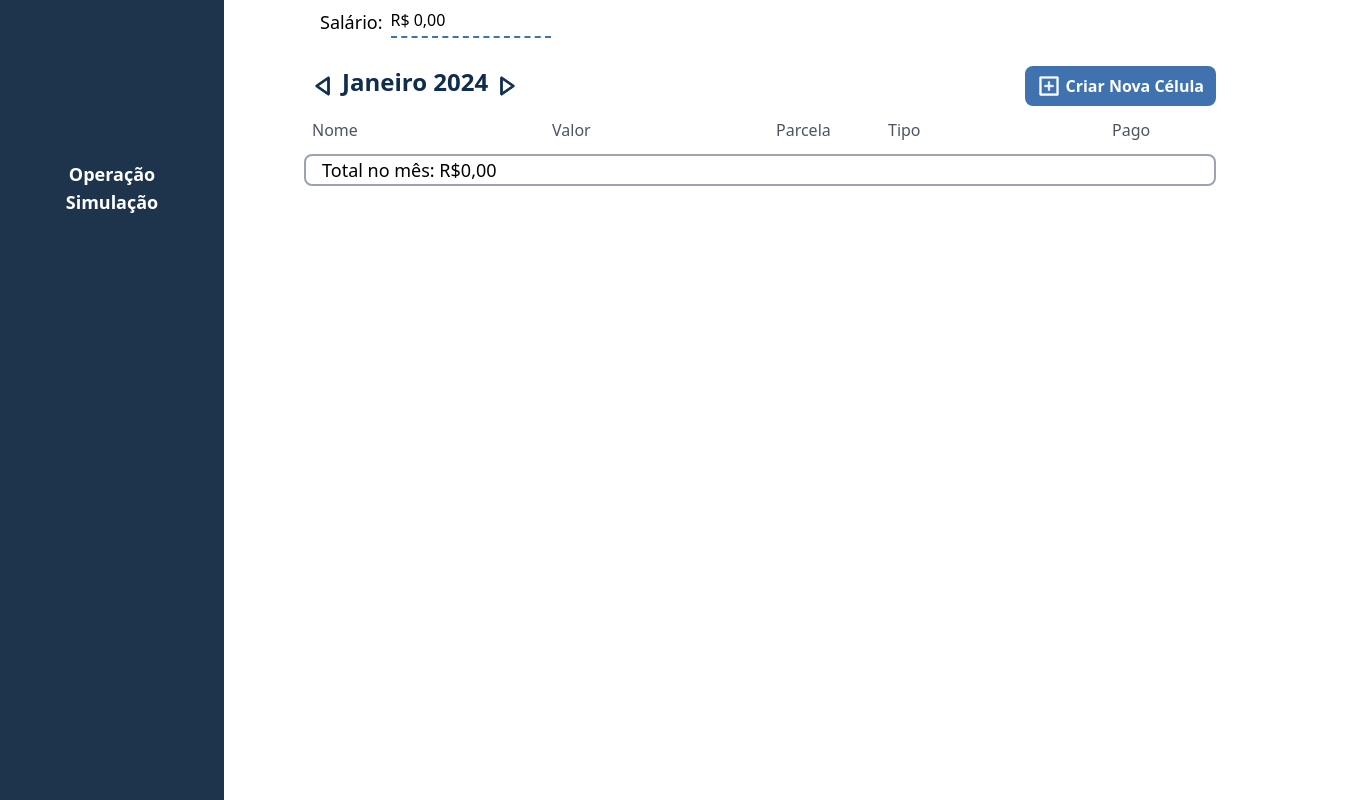
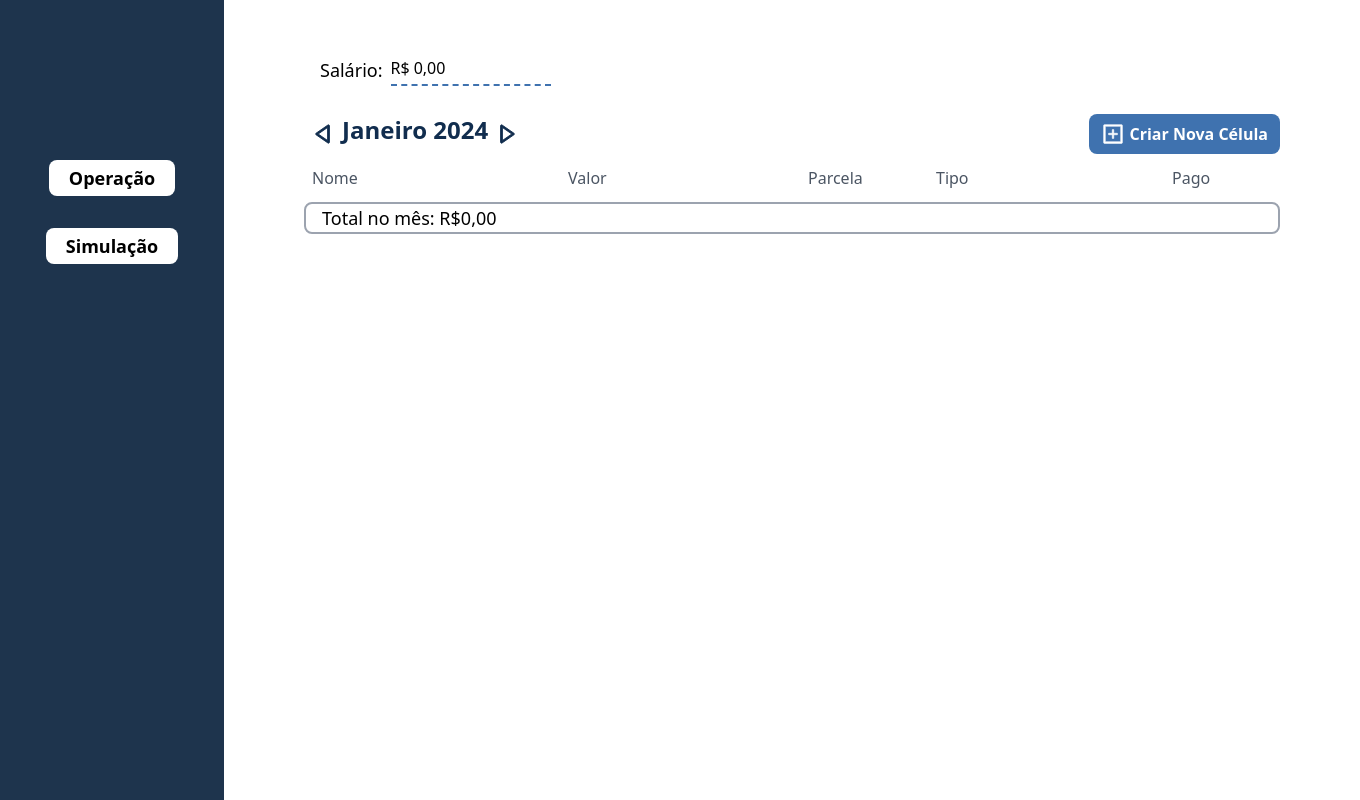
Before and after one commit to guimotab/OrganoTable, a React (Create React App) app: page / in a window 1280 px wide. Shown: the whole page, 1360 px wide, since content can reach past the window. Built offline with nearby package versions, Linux system fonts and the light colour scheme.

Commit message:
finalizando dia 04/08 sem bugs conhecidos

```diff
--- a/src/App.tsx
+++ b/src/App.tsx
@@ -55,7 +55,7 @@ function App() {
     <div className="grid grid-cols-[14rem_auto] h-screen w-screen">
       {/* <button onClick={event => console.log(dayTime(dateCurrent))}>Teste</button> */}
       <Aside />
-      <div className='col-start-2 flex flex-col px-20 gap-5 w-full'>
+      <div className='col-start-2 flex flex-col px-20 pt-12 gap-5 w-full'>
         <InputSalary table={currentTable} tables={tables} dateCurrent={dateCurrent} setTables={setTables} />
         <Table
           table={currentTable}
--- a/src/components/Aside/index.tsx
+++ b/src/components/Aside/index.tsx
@@ -1,9 +1,9 @@
 
 const Aside = () => {
     return (
-        <div className='flex flex-col items-center pt-40 bg-cor-aside'>
-            <button className="font-semibold text-lg text-white">Operação</button>
-            <button className="font-semibold text-lg text-white">Simulação</button>
+        <div className='flex flex-col items-center pt-40 bg-cor-aside gap-8'>
+            <button className="font-semibold text-lg bg-white px-5 py-1 rounded-lg">Operação</button>
+            <button className="font-semibold text-lg bg-white px-5 py-1 rounded-lg">Simulação</button>
         </div>
     )
 }
--- a/src/components/Table/index.tsx
+++ b/src/components/Table/index.tsx
@@ -37,11 +37,6 @@ const Table = ({ table, tables, dateCurrent, setTables, setDateCurrent, onClick
     const [expenseClass, setExpenseClass] = useState(new Expenses())
 
     const [optionsButtons, setOptionsButtons] = useState(false)
-
-
-    // useEffect(() => {
-    //     setExpenseClass(new Expenses())
-    // }, [dateCurrent])
 
     useEffect(() => {
         const arrayPeriods = [] as IPeriodsItens[]
@@ -132,11 +127,11 @@ const Table = ({ table, tables, dateCurrent, setTables, setDateCurrent, onClick
         return salaryFloat
     }
     const titleTr = [
-        { name: "Nome", width: "flex text-gray-600 justify-start w-60 font-medium pl-2" },
-        { name: "Valor", width: "flex text-gray-600 justify-start w-56 font-medium pl-2" },
-        { name: "Parcela", width: "flex text-gray-600 justify-start w-28 font-medium pl-2" },
-        { name: "Tipo", width: "flex text-gray-600 justify-start w-56 font-medium pl-2" },
-        { name: "Pago", width: "flex text-gray-600 justify-start w-24 font-medium pl-2" },
+        { name: "Nome", width: "flex text-gray-600 justify-start w-[16rem] font-medium pl-2" },
+        { name: "Valor", width: "flex text-gray-600 justify-start w-60 font-medium pl-2" },
+        { name: "Parcela", width: "flex text-gray-600 justify-start w-32 font-medium pl-2" },
+        { name: "Tipo", width: "flex text-gray-600 justify-start w-60 font-medium pl-2" },
+        { name: "Pago", width: "flex text-gray-600 justify-start w-24 font-medium pl-1" },
     ]
     return (
         <div className='w-full'>
--- a/src/components/TableCells/index.tsx
+++ b/src/components/TableCells/index.tsx
@@ -106,7 +106,7 @@ const TableCells = ({ name, value, installment, type, paid, id, repeat, optionsB
 
     const editButtons = [
         {
-            classDiv: "flex justify-center w-60 border-gray-300 border-r-2",
+            classDiv: "flex justify-center w-[16rem] border-gray-300 border-r-2",
             editButton: editButtonName,
             constCell: nameCell,
             onStartEditCell: onStartEditCell,
@@ -122,7 +122,7 @@ const TableCells = ({ name, value, installment, type, paid, id, repeat, optionsB
             maxLength: 16,
             pattern: "^[A-Za-záàâãéèêíïóôõöúçñÁÀÂÃÉÈÍÏÓÔÕÖÚÇÑ ]+$",
         },{
-            classDiv: "flex justify-center w-56 border-gray-300 border-r-2",
+            classDiv: "flex justify-center w-60 border-gray-300 border-r-2",
             tagP: "R$",
             editButton: editButtonValue,
             constCell: valueCell,
@@ -139,7 +139,7 @@ const TableCells = ({ name, value, installment, type, paid, id, repeat, optionsB
             maxLength: 9,
             // pattern: "^(\d+)(\,|\.)(\d{2})?$",
         },{
-            classDiv: "flex justify-center w-28 border-gray-300 border-r-2",
+            classDiv: "flex justify-center w-32 border-gray-300 border-r-2",
             editButton: editButtonInstallment,
             constCell: installmentCell,
             onStartEditCell: onStartEditCell,
@@ -154,7 +154,7 @@ const TableCells = ({ name, value, installment, type, paid, id, repeat, optionsB
             placeholder: installmentCell,
             maxLength: 3,
         },{
-            classDiv: "flex justify-center w-56 border-gray-300 border-r-2",
+            classDiv: "flex justify-center w-60 border-gray-300 border-r-2",
             editButton: editButtonType,
             constCell: typeCell,
             onStartEditCell: onStartEditCell,
@@ -174,7 +174,7 @@ const TableCells = ({ name, value, installment, type, paid, id, repeat, optionsB
 
     return (
         <>
-            <div className='flex justify-between border-2 rounded-lg border-cor-secundaria py-1.5' onMouseEnter={event => showOptionsButton()}
+            <div className='flex border-2 rounded-lg border-cor-secundaria py-1.5' onMouseEnter={event => showOptionsButton()}
                 onMouseLeave={event => hideOptionsButton()}
             >
                 {editButtons.map((button, index) =>
--- a/src/components/TableCellsPeriods/index.tsx
+++ b/src/components/TableCellsPeriods/index.tsx
@@ -84,8 +84,8 @@ const TableCellsPeriods = ({ name, value, installment, type, paid, id, repeat, e
     }
     return (
         <>
-            <div className="flex justify-between border-2 rounded-lg border-cor-secundaria py-1.5">
-                <div className="flex justify-center w-60 border-gray-300 border-r-2">
+            <div className="flex border-2 rounded-lg border-cor-secundaria py-1.5">
+                <div className="flex justify-center w-[16rem] border-gray-300 border-r-2">
                     {!editButtonName ?
                         <div className="flex items-center justify-between pl-4 pr-3 w-full">
                             <p className='font-medium'>{nameCell}</p>
@@ -115,7 +115,7 @@ const TableCellsPeriods = ({ name, value, installment, type, paid, id, repeat, e
                             </button>
                         </form>}
                 </div>
-                <div className="flex justify-center w-56 border-gray-300 border-r-2">
+                <div className="flex justify-center w-60 border-gray-300 border-r-2">
                     {!editButtonValue ?
                         <div className="flex items-center justify-between pl-4 pr-3 w-full">
                             <p className='font-medium'>R${valueCell}</p>
@@ -146,12 +146,12 @@ const TableCellsPeriods = ({ name, value, installment, type, paid, id, repeat, e
                             </button>
                         </form>}
                 </div>
-                <div className="flex justify-center w-28 border-gray-300 border-r-2">
+                <div className="flex justify-center w-32 border-gray-300 border-r-2">
                     <div className="flex items-center justify-center w-full">
                         <p className='font-medium'>{installmentCell}</p>
                     </div>
                 </div>
-                <div className="flex justify-center w-56 border-gray-300 border-r-2">
+                <div className="flex justify-center w-60 border-gray-300 border-r-2">
                     {!editButtonType ?
                         <div className="flex items-center justify-between pl-4 pr-3 w-full">
                             <p className='font-medium'>{typeCell}</p>
```
Lines whose indentation alone changed are shown as unchanged.
